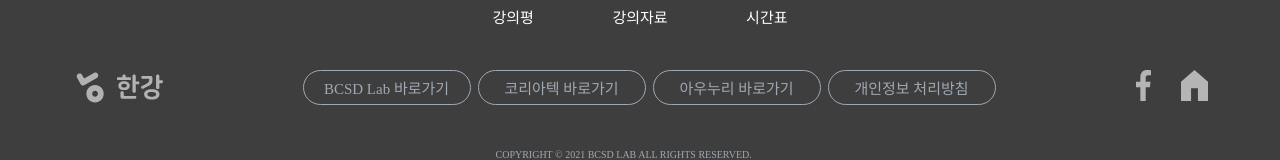
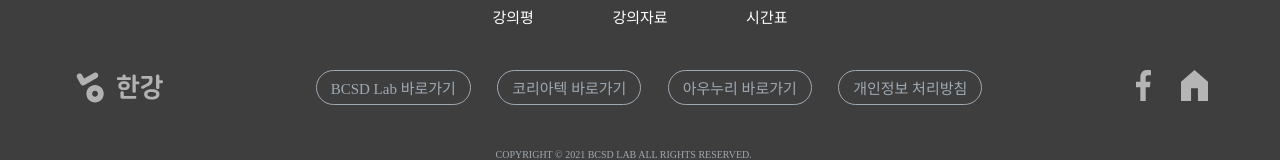
Before and after one commit to HAEROOL/HangangMainPage, a React (Create React App) app: page / in a window 1280 px wide. Shown: the part 1226-1386 px from the top of the page. Built offline with nearby package versions, Linux system fonts and the light colour scheme; the HTML template or start-up script is replaced by a standard one; a web font is replaced by a local one.

Commit message:
fix : Change footer button to match hangang webpage
Add margin and padding to match button in footer of hangang webpage

```diff
--- a/src/component/Footer/MainPageFooterStyle.js
+++ b/src/component/Footer/MainPageFooterStyle.js
@@ -53,8 +53,8 @@ export const FooterMenu = styled.a`
     font-size : 15px;
     align-items : center;
     color : #9fa9b3;
-    width : 154px;
-    padding 3px 6px;
+    margin : 0 auto;
+    padding : 4px 14px;
     border-radius : 20px;
     border : 1px solid #9fa9b3;
     cursor : pointer;
```
